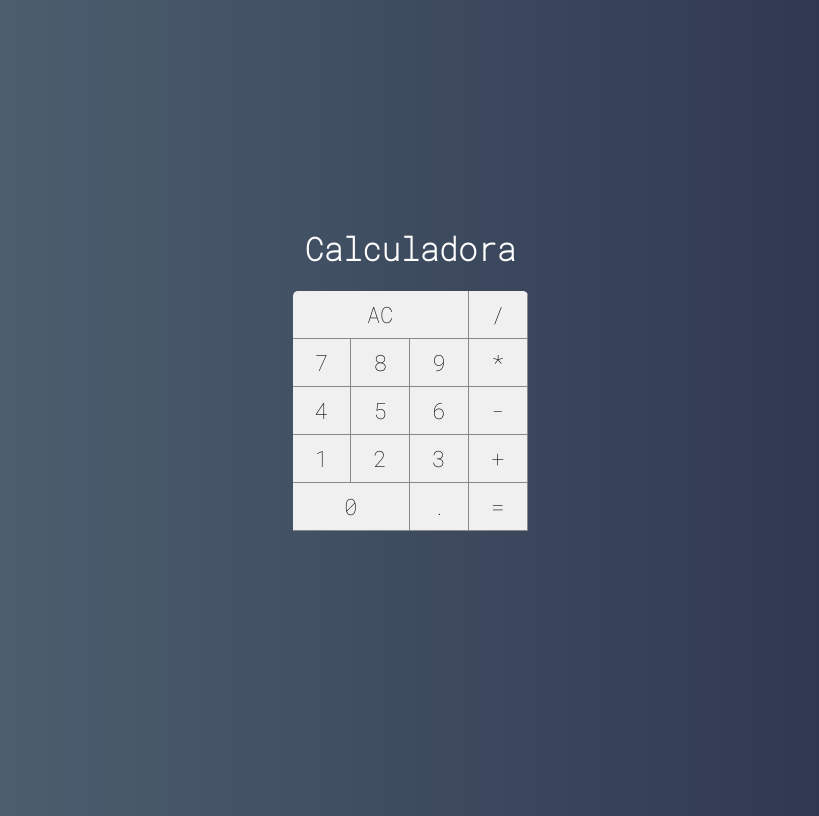
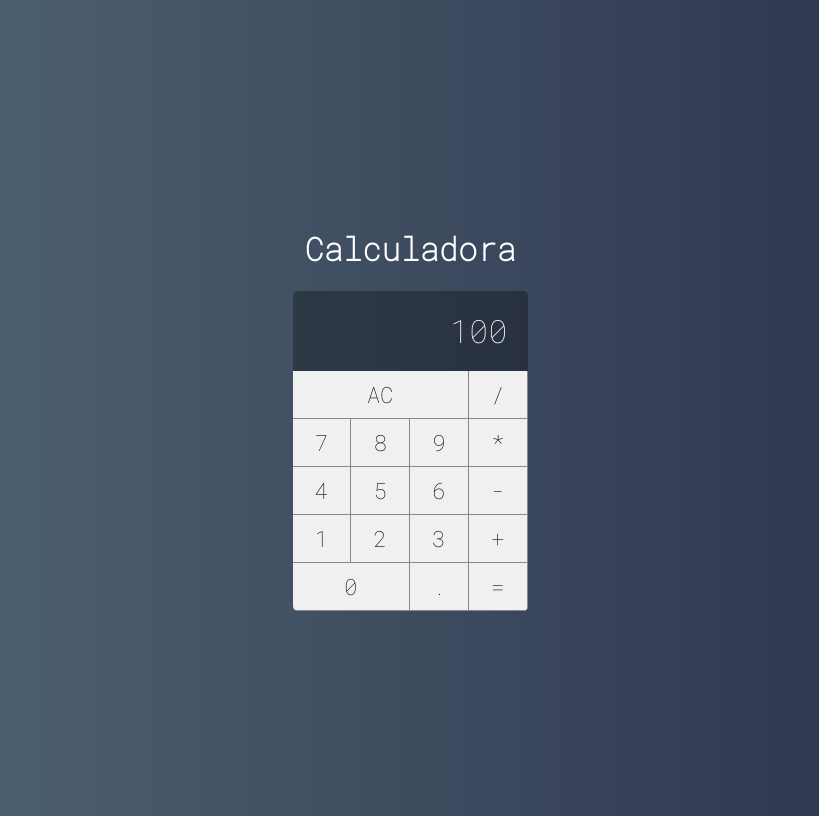
Before and after one commit to Henrique1204/Calculadora-React, a React (Create React App) app: page / in a window 1280 px wide. Shown: the whole page, without its empty margins (230-1049 px from the left). Built offline with nearby package versions, Linux system fonts and the light colour scheme.

Commit message:
Adicionar componente Display

```diff
--- a/src/componentes/Botao.css
+++ b/src/componentes/Botao.css
@@ -11,3 +11,11 @@
     background-color: var(--bg-botao);
     outline: none;
 }
+
+.Botao.AC {
+    grid-column: span 3;
+}
+
+.Botao.B0 {
+    grid-column: span 2;
+}
--- a/src/componentes/Botao.jsx
+++ b/src/componentes/Botao.jsx
@@ -1,6 +1,4 @@
 import React from "react";
 import "./Botao.css";
 
-export default (props) => {
-    return (<button className={`Botao ${props["classe"]}`}>{props["legenda"]}</button>);
-}
+export default (props) => (<button className={`Botao ${props["classe"]}`}>{props["legenda"]}</button>);
--- /dev/null
+++ b/src/componentes/Display.css
@@ -0,0 +1,10 @@
+.Display {
+    padding: 20px;
+    font-size: 2rem;
+    background-color: rgba(0, 0, 0, 0.3);
+    grid-column: -1 / 1;
+    display: flex;
+    justify-content: flex-end;
+    align-items: center;
+    overflow: hidden;
+}
--- /dev/null
+++ b/src/componentes/Display.jsx
@@ -0,0 +1,4 @@
+import React from "react";
+import "./Display.css";
+
+export default (props) => (<div className="Display">{props.valor}</div>);
--- a/src/main/Calculadora.css
+++ b/src/main/Calculadora.css
@@ -4,14 +4,6 @@
     border-radius: 5px;
     display: grid;
     grid-template-columns: repeat(4, 1fr);
-    grid-template-rows: repeat(auto-fit, 48px);
+    grid-template-rows: 1fr repeat(5, 48px);
     overflow: hidden;
 }
-
-.Botao.AC {
-    grid-column: span 3;
-}
-
-.Botao.B0 {
-    grid-column: span 2;
-}
--- a/src/main/Calculadora.jsx
+++ b/src/main/Calculadora.jsx
@@ -1,5 +1,6 @@
 import React, { Component } from "react";
 import Botao from "../componentes/Botao";
+import Display from "../componentes/Display";
 import "./Calculadora.css";
 
 export default class Calculadora extends Component {
@@ -7,6 +8,7 @@ export default class Calculadora extends Component {
     render() {
         return (
             <div className="Calculadora">
+                <Display valor="100" />
                 <Botao legenda="AC" classe="AC" />
                 <Botao legenda="/" />
                 <Botao legenda="7" />
```
